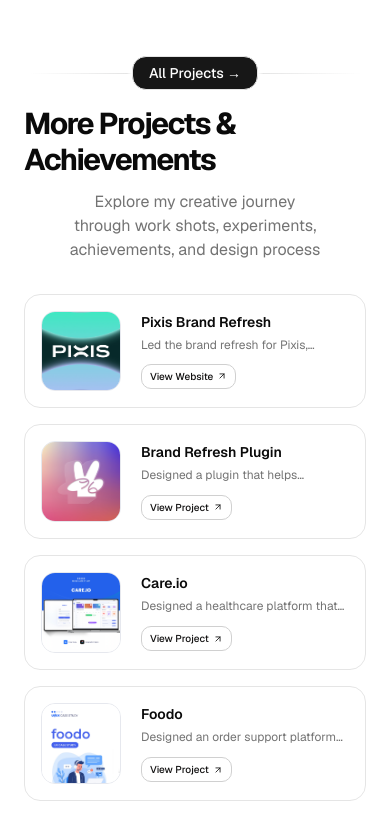
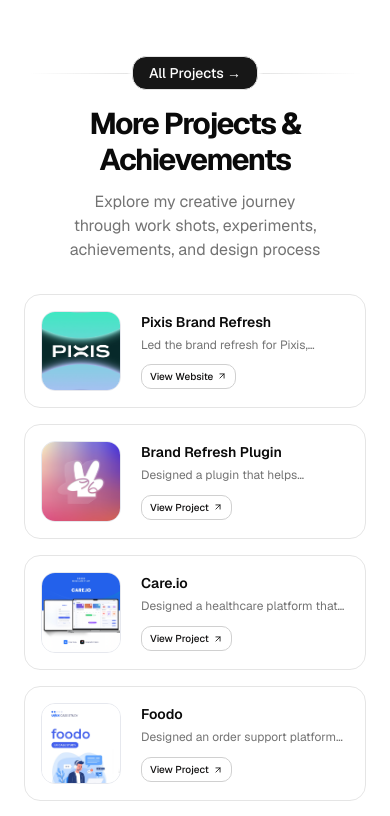
Before and after one commit to bugsagar/Portfolio, a Next.js app: page / in a window 390 px wide. Shown: the part 4698-5514 px from the top of the page. Built offline with nearby package versions, Linux system fonts and the light colour scheme.

Commit message:
Fix awards image casing and center-align section heading on mobile

```diff
--- a/src/components/section/hackathons-section.tsx
+++ b/src/components/section/hackathons-section.tsx
@@ -17,7 +17,7 @@
             <div className="flex-1 h-px bg-linear-to-l from-transparent from-5% via-border via-95% to-transparent" />
           </div>
           <div className="flex flex-col gap-y-3 items-center justify-center">
-            <h2 className="text-3xl font-bold tracking-tighter sm:text-4xl">More Projects & Achievements</h2>
+            <h2 className="text-3xl font-bold tracking-tighter sm:text-4xl text-center">More Projects & Achievements</h2>
             <p className="text-muted-foreground md:text-lg/relaxed lg:text-base/relaxed xl:text-lg/relaxed text-balance text-center">
               Explore my creative journey through work shots, experiments, achievements, and design process
             </p>
--- a/src/data/resume.tsx
+++ b/src/data/resume.tsx
@@ -377,7 +377,7 @@
       location: "",
       description:
         "Recognized twice at Pixis for outstanding contributions to product design, design systems, and cross-functional collaboration.",
-      image: "/awards.jpg",
+      image: "/Awards.jpg",
       links: [
         {
           title: "View Awards",
```
